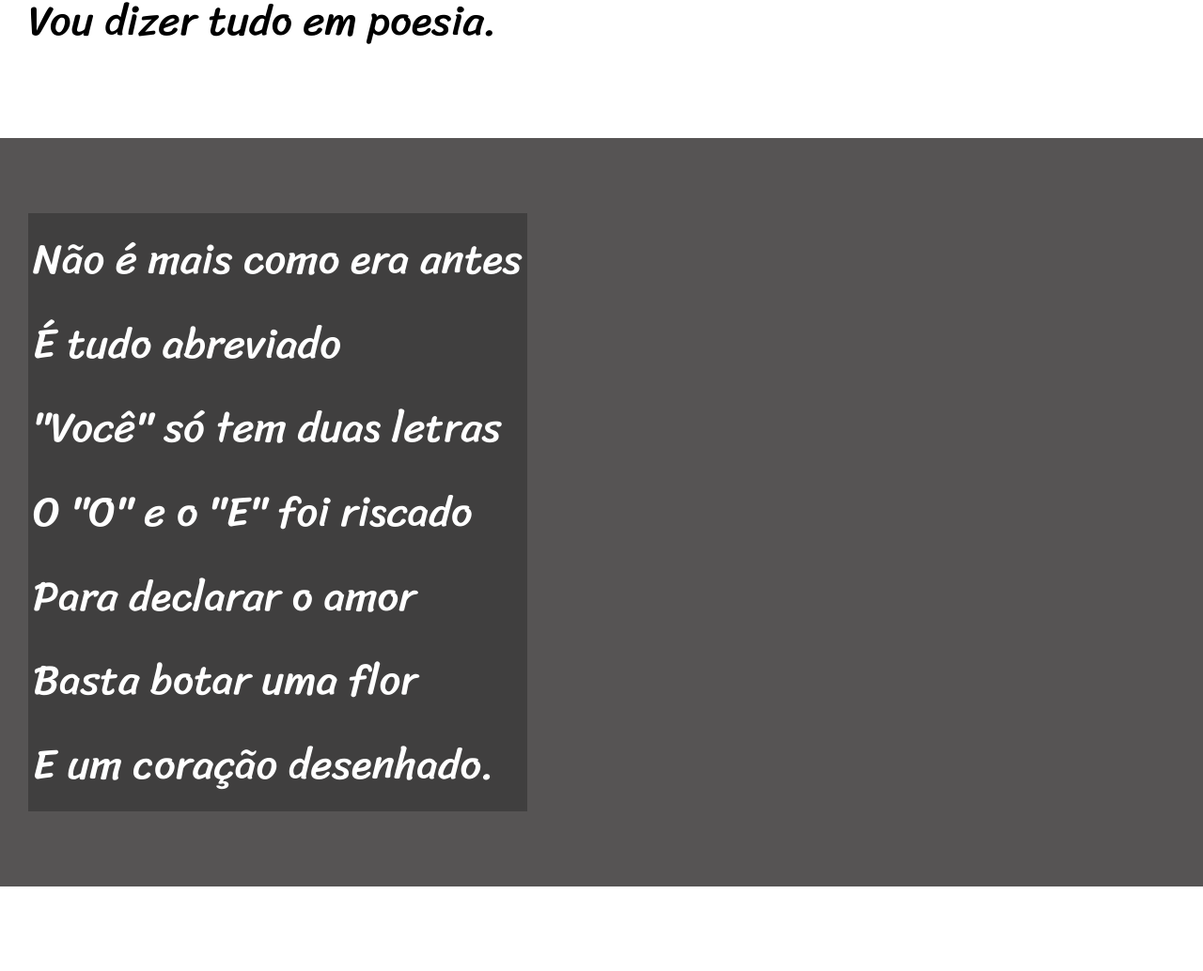
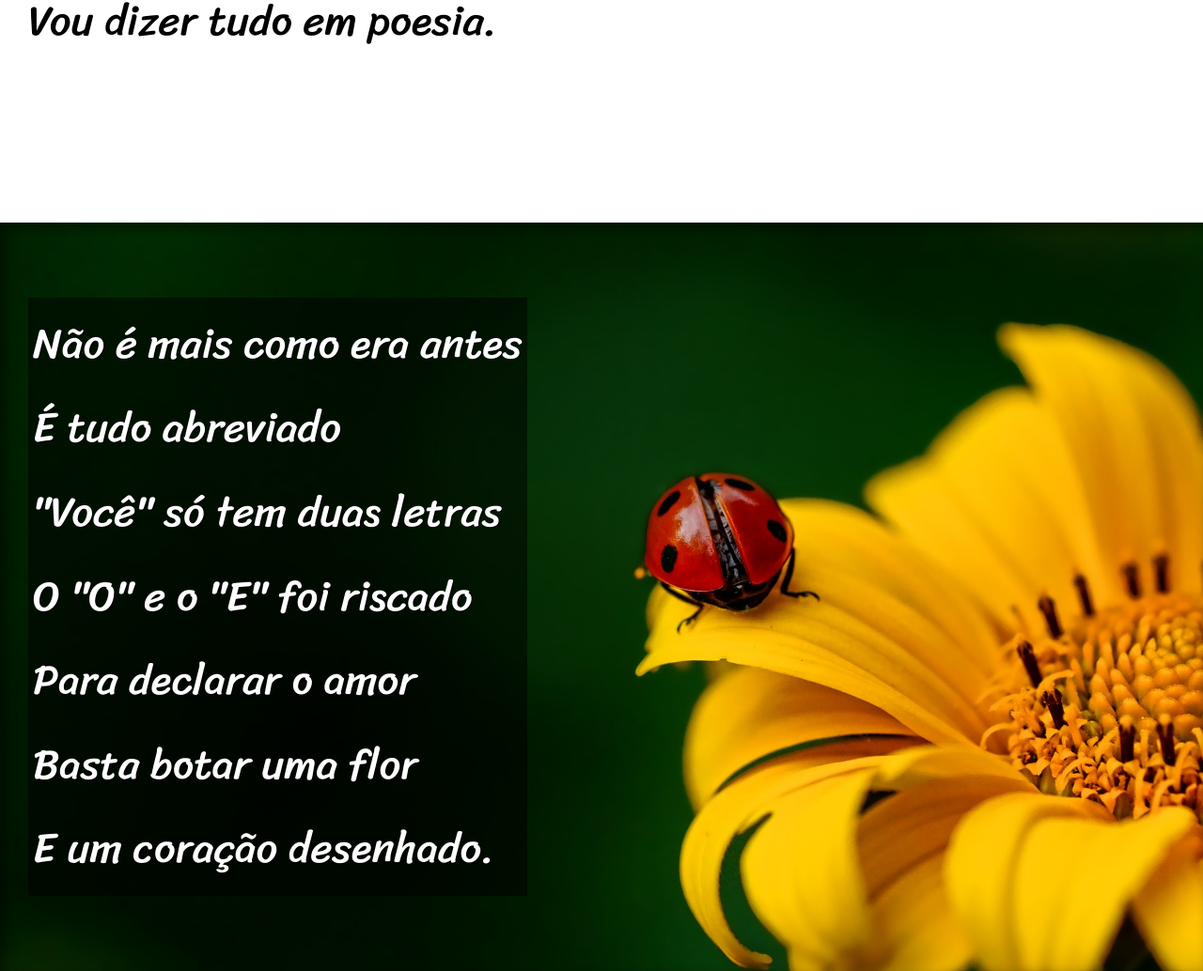
Before and after one commit to FireSku11JOHN/html-css, a plain HTML site: page desafios/d012/index.html in a window 1280 px wide. Shown: the part 900-1934 px from the top of the page at 94% size. Drawn offline with Linux system fonts and the light colour scheme.

Commit message:
finalização

```diff
--- a/desafios/d012/estilo/style.css
+++ b/desafios/d012/estilo/style.css
@@ -54,6 +54,10 @@ section {
     font-size: 3.5vw;
 }
 
+section > p {
+    padding-bottom: 2em;
+}
+
 section.normal {
     background-color: white;
     color: rgb(0, 0, 0);
@@ -62,12 +66,28 @@ section.normal {
 section.imagem {
     background-color: rgb(86, 84, 84);
     color: white;
+    box-shadow: inset 6px 6px 13px 0px rgba(0, 0, 0, 0.459);
+    background-attachment: fixed;
 }
 
 section.imagem > p {
     display: inline-block;
     padding: 5px;
-    background-color: rgba(0, 0, 0, 0.253);
+    background-color: rgba(0, 0, 0, 0.505);
+    text-shadow: 1px 1px 0px black;
+}
+
+section#img01 {
+    background-image: url('../imagens/background001.jpg');
+    background-position: right center;
+    background-size: cover;
+}
+
+section#img02 {
+    background-image: url('../imagens/background002.jpg');
+    background-position: right center;
+    background-size: cover;
+
 }
 
 footer {
--- a/desafios/d012/index.html
+++ b/desafios/d012/index.html
@@ -23,7 +23,7 @@
                 Vou dizer tudo em poesia.<br>
             </p>
         </section>
-        <section class="imagem">
+        <section class="imagem" id="img01">
             <p>
                 Não é mais como era antes<br>
                 É tudo abreviado<br>
@@ -54,7 +54,7 @@
                 Decifre esse rabisco.<br>
             </p>
         </section>
-        <section class="imagem">
+        <section class="imagem" id="img02">
             <p>
                 Tenho saudade das cartas<br>
                 Escritas com a própria mão<br>
```
